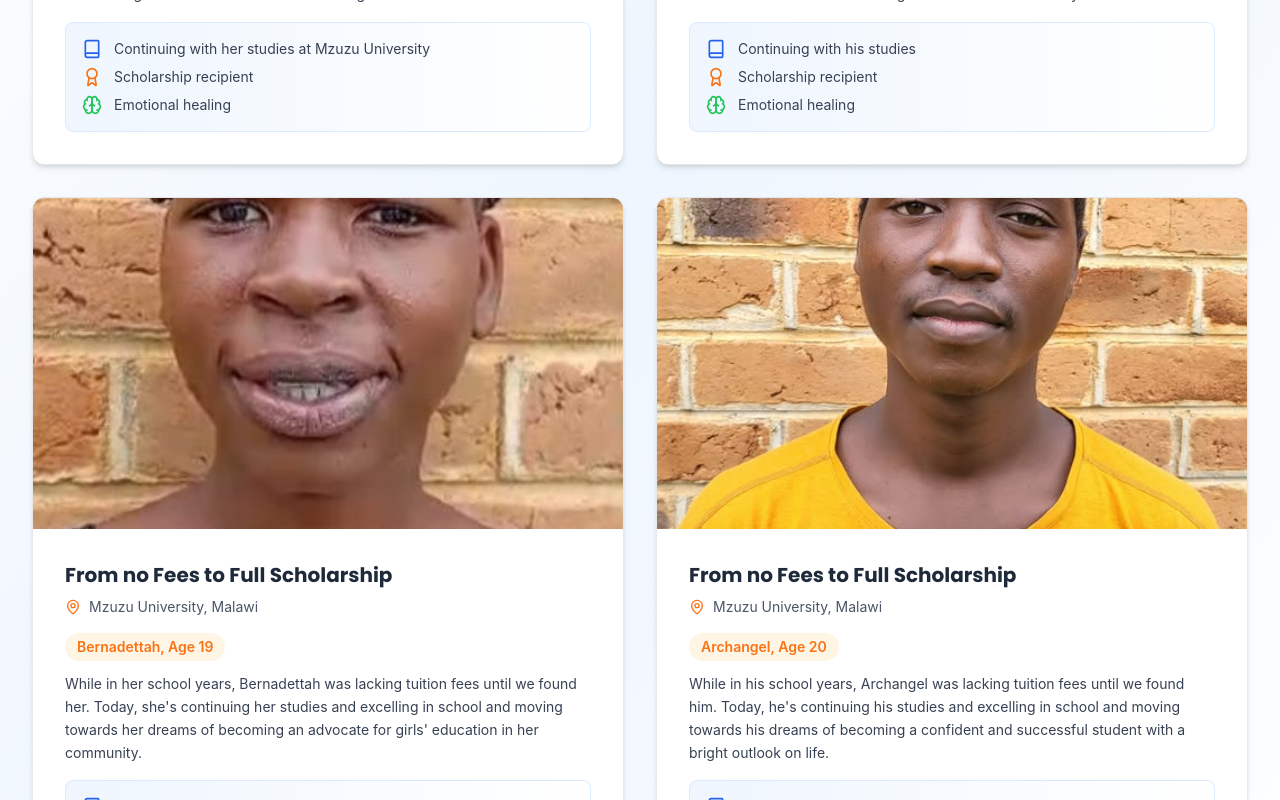
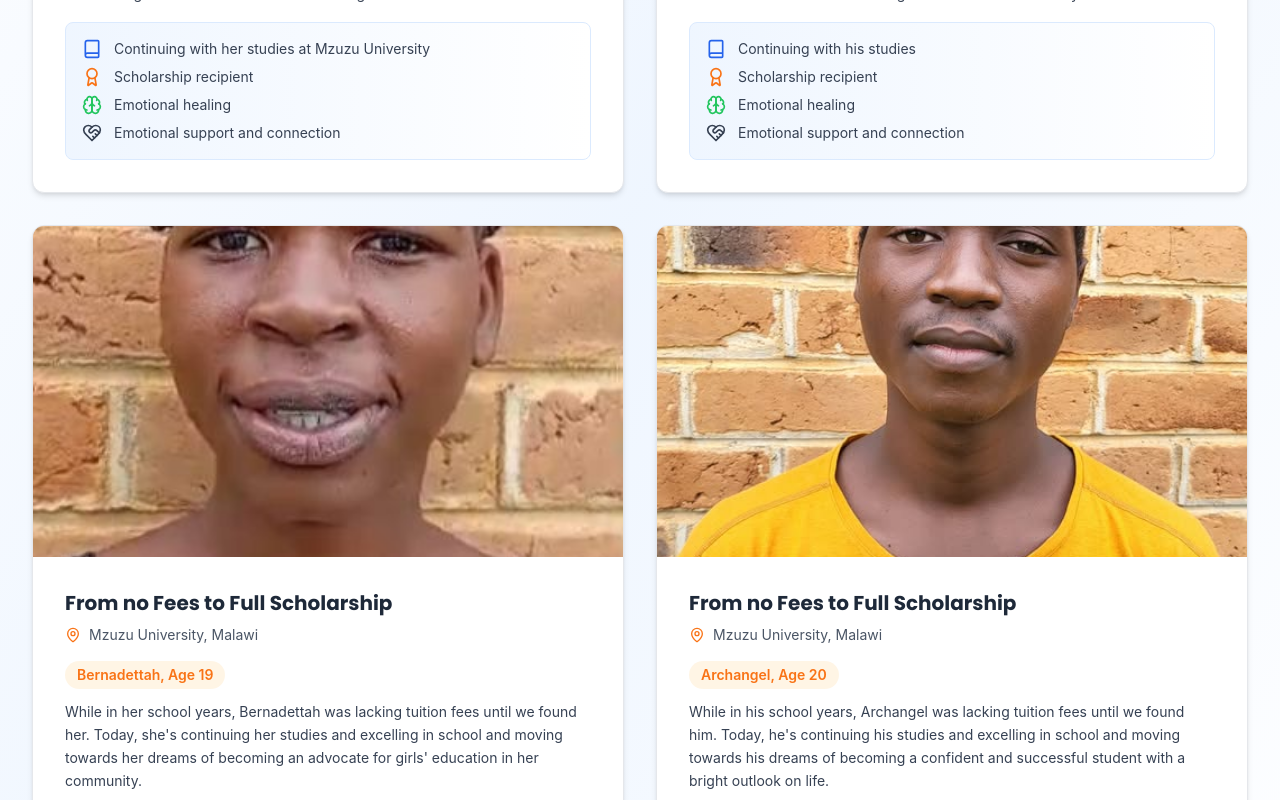
Before and after one commit to TaoTyro/OAF-Website, a React (Vite) app in the folder frontend/: page / in a window 1280 px wide. Shown: the part 2940-3740 px from the top of the page. Built offline with nearby package versions, Linux system fonts and the light colour scheme.

Commit message:
added some emotional support and connection icons to the success stories component to reflect the holistic impact of the program on the children.

```diff
--- a/frontend/src/app/components/SuccessStories.tsx
+++ b/frontend/src/app/components/SuccessStories.tsx
@@ -1,5 +1,5 @@
 import { useState } from 'react';
-import { Star, MapPin, Book, TrendingUp, Zap, Heart, Home, Smile, Megaphone, Users, Award, Brain, Handshake, ChevronDown, ChevronUp } from 'lucide-react';
+import { MapPin, Book, Award, Brain, Handshake, ChevronDown, ChevronUp, HeartHandshake } from 'lucide-react';
 import janeImage from '../../assets/jane.jpg';
 import chikuImage from '../../assets/Chikumbutso-student.jpg';
 import bernadettahImage from '../../assets/bernadettah-luhanga.jpg';
@@ -19,7 +19,8 @@ const stories = [
     impact: [
       { icon: Book, text: 'Continuing with her studies at Mzuzu University', color: 'var(--primary-blue)' },
       { icon: Award, text: 'Scholarship recipient', color: 'var(--primary-orange)' },
-      { icon: Brain, text: 'Emotional healing', color: 'var(--primary-green)' }
+      { icon: Brain, text: 'Emotional healing', color: 'var(--primary-green)' },
+      { icon: HeartHandshake, text: 'Emotional support and connection', color: 'var(--primary-purple)' }
     ]
   },
   {
@@ -31,7 +32,8 @@ const stories = [
     impact: [
       { icon: Book, text: 'Continuing with his studies', color: 'var(--primary-blue)' },
       { icon: Award, text: 'Scholarship recipient', color: 'var(--primary-orange)' },
-      { icon: Brain, text: 'Emotional healing', color: 'var(--primary-green)' }
+      { icon: Brain, text: 'Emotional healing', color: 'var(--primary-green)' },
+      { icon: HeartHandshake, text: 'Emotional support and connection', color: 'var(--primary-purple)' }
     ]
   },
   {
@@ -43,7 +45,8 @@ const stories = [
     impact: [
       { icon: Book, text: 'Continuing with her studies', color: 'var(--primary-blue)' },
       { icon: Award, text: 'Scholarship recipient', color: 'var(--primary-orange)' },
-      { icon: Brain, text: 'Emotional healing', color: 'var(--primary-green)' }
+      { icon: Brain, text: 'Emotional healing', color: 'var(--primary-green)' },
+      { icon: HeartHandshake, text: 'Emotional support and connection', color: 'var(--primary-purple)' }
     ]
   },
   {
@@ -55,7 +58,8 @@ const stories = [
     impact: [
       { icon: Book, text: 'Continuing with his studies', color: 'var(--primary-blue)' },
       { icon: Award, text: 'Scholarship recipient', color: 'var(--primary-orange)' },
-      { icon: Brain, text: 'Emotional healing', color: 'var(--primary-green)' }
+      { icon: Brain, text: 'Emotional healing', color: 'var(--primary-green)' },
+      { icon: HeartHandshake, text: 'Emotional support and connection', color: 'var(--primary-purple)' }
     ]
   },
   {
@@ -67,7 +71,8 @@ const stories = [
     impact: [
       { icon: Book, text: 'Continuing with her studies', color: 'var(--primary-blue)' },
       { icon: Award, text: 'Scholarship recipient', color: 'var(--primary-orange)' },
-      { icon: Brain, text: 'Emotional healing', color: 'var(--primary-green)' }
+      { icon: Brain, text: 'Emotional healing', color: 'var(--primary-green)' },
+      { icon: HeartHandshake, text: 'Emotional support and connection', color: 'var(--primary-purple)' }
     ]
   },
   {
@@ -79,7 +84,8 @@ const stories = [
     impact: [
       { icon: Book, text: 'Continuing with her studies', color: 'var(--primary-blue)' },
       { icon: Award, text: 'Scholarship recipient', color: 'var(--primary-orange)' },
-      { icon: Brain, text: 'Emotional healing', color: 'var(--primary-green)' }
+      { icon: Brain, text: 'Emotional healing', color: 'var(--primary-green)' },
+      { icon: HeartHandshake, text: 'Emotional support and connection', color: 'var(--primary-purple)' }
     ]
   },
   {
@@ -91,7 +97,8 @@ const stories = [
     impact: [
       { icon: Book, text: 'Continuing with his studies', color: 'var(--primary-blue)' },
       { icon: Award, text: 'Scholarship recipient', color: 'var(--primary-orange)' },
-      { icon: Brain, text: 'Emotional healing', color: 'var(--primary-green)' }
+      { icon: Brain, text: 'Emotional healing', color: 'var(--primary-green)' },
+      { icon: HeartHandshake, text: 'Emotional support and connection', color: 'var(--primary-purple)' }
     ]
   },
   {
@@ -103,7 +110,8 @@ const stories = [
     impact: [
       { icon: Book, text: 'Continuing with her studies', color: 'var(--primary-blue)' },
       { icon: Award, text: 'Scholarship recipient', color: 'var(--primary-orange)' },
-      { icon: Brain, text: 'Emotional healing', color: 'var(--primary-green)' }
+      { icon: Brain, text: 'Emotional healing', color: 'var(--primary-green)' },
+      { icon: Handshake, text: 'Emotional support and connection', color: 'var(--primary-purple)' }
     ]
   }
 ];
```
